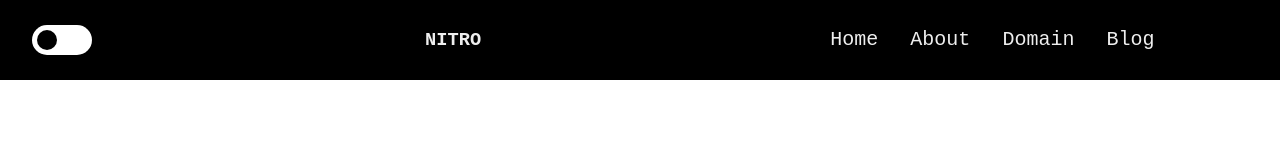
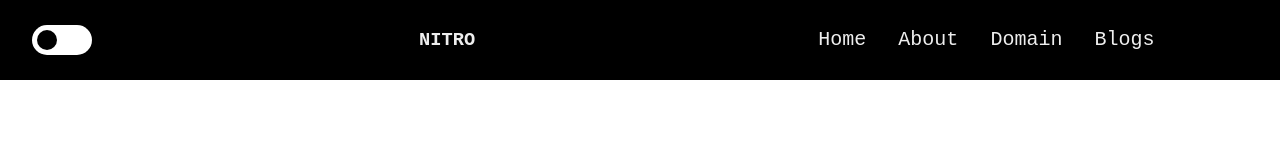
Before and after one commit to sdrawkcaBdeaR/Portfolio, a React (Create React App) app: page / in a window 1280 px wide. Shown: the top 160 px of the page. Built offline with nearby package versions, Linux system fonts and the light colour scheme.

Commit message:
something

```diff
--- a/src/components/Navbar.js
+++ b/src/components/Navbar.js
@@ -19,7 +19,7 @@ function Navbar({buttonClick}) {
 				<a href="#" onClick={showNavbar}>Home</a>
 				<a href='#about' onClick={showNavbar}>About</a>
                 <a href="#domain" onClick={showNavbar}>Domain</a>
-				<a href="#blog" onClick={showNavbar}>Blog</a>
+				<a href="#blog" onClick={showNavbar}>Blogs</a>
 				<button
 					className="nav-btn nav-close-btn"
 					onClick={showNavbar}>
```
